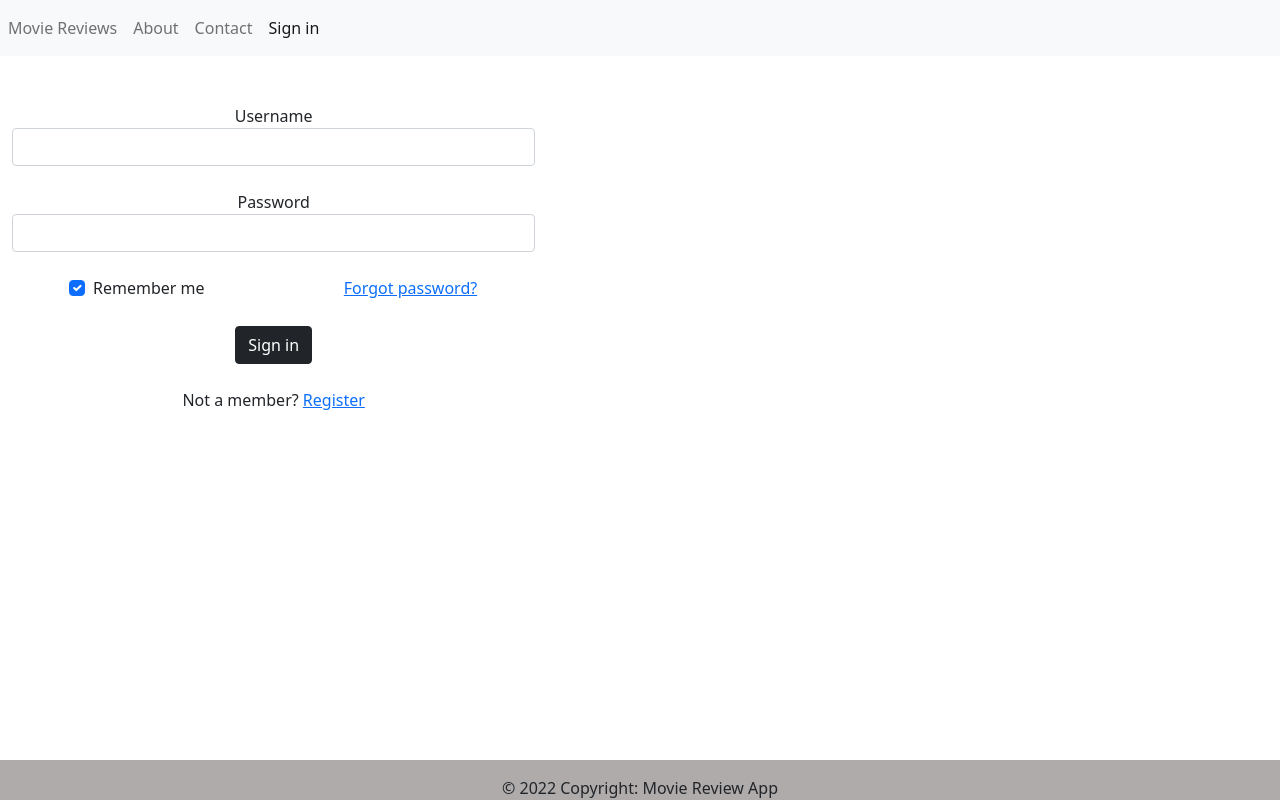
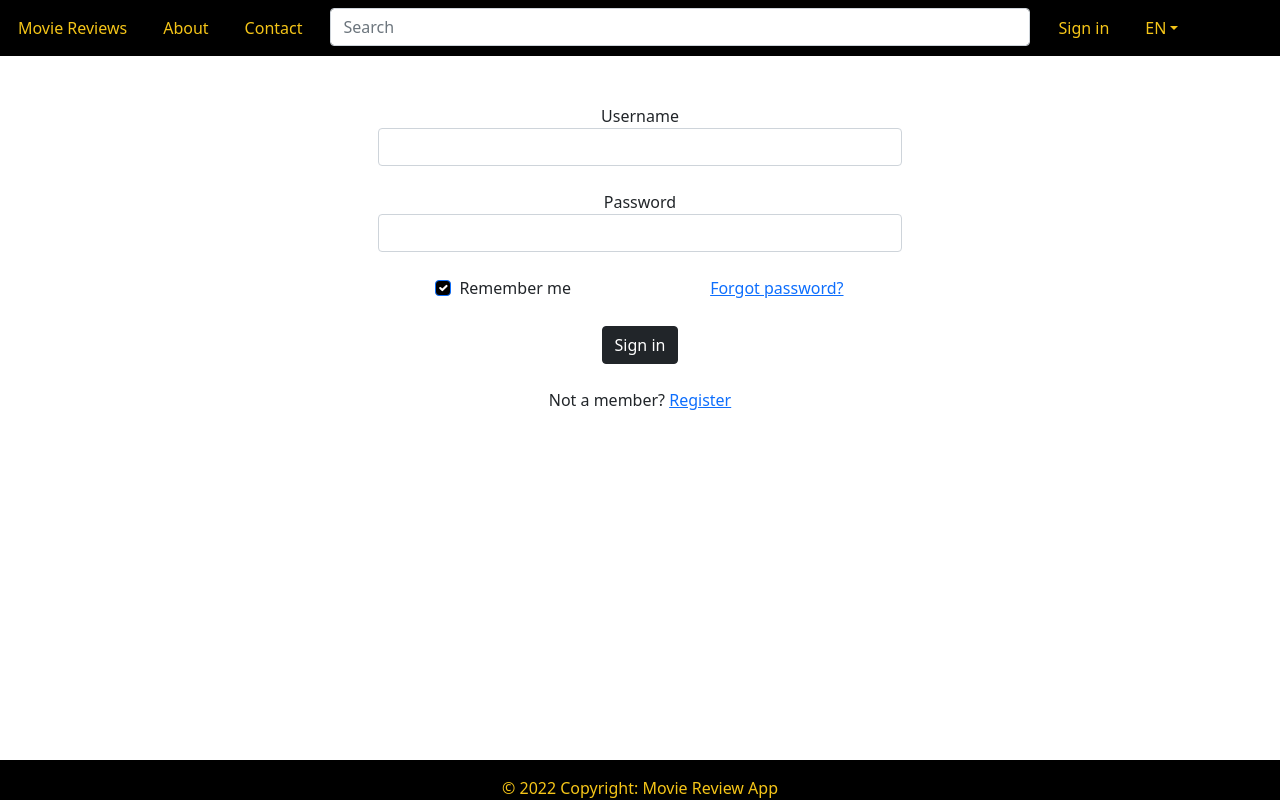
Before and after one commit to Binurim/CRUD, a React (Create React App) app in the folder client/: page /login in a window 1280 px wide. Built offline with nearby package versions, Linux system fonts and the light colour scheme.

Commit message:
Updated nav bar and its styles

```diff
--- a/client/src/App.css
+++ b/client/src/App.css
@@ -30,11 +30,52 @@
   margin-bottom: 10px;
 }
 
+.navbar{
+  background:  black;
+}
+
+.navbar .navbar-collapse .navbar-nav .nav-link {
+  color:  #F5c518;
+}
+
+
 .footer {
   position: fixed;
   padding: 10px 10px 0px 10px;
   bottom: 0;
   width: 100%;
   height: 40px;
-  background: rgb(175, 171, 171);
+  color:  #F5c518;
+  background:  black;
+
 }
+
+.form-signin{
+  align-items: center;
+  justify-content: center;
+  align-content: center;
+  display: flex;
+  flex-direction: column;
+}
+
+.nav-item{
+  margin-left: 10px;
+  margin-right: 10px;
+}
+
+ul.dropdown-menu{
+  background-color: black;
+}
+
+a.dropdown-item{
+  background-color: black;
+  color: #F5c518;
+}
+
+.searchBar {
+  width: 700px;
+}
+
+#rememberMeCheck {
+  background-color: black;
+}
--- a/client/src/components/NavBar.jsx
+++ b/client/src/components/NavBar.jsx
@@ -1,15 +1,16 @@
 import React from 'react';
 import {NavLink} from "react-router-dom";
+import "../App.css";
 
 const NavBar = () => {
     return (
-      <nav className="navbar navbar-expand-lg navbar-light bg-light">
+      <nav className="navbar navbar-expand">
         <div className="collapse navbar-collapse">
           <ul className="navbar-nav mr-auto ml-auto">
             <li className="nav-item">
               <NavLink className="nav-link" to="/">
                 Movie Reviews
-                </NavLink>
+              </NavLink>
             </li>
             <li className="nav-item active  mr-3">
               <NavLink className="nav-link" to="/about">
@@ -22,9 +23,39 @@ const NavBar = () => {
               </NavLink>
             </li>
             <li className="nav-item active">
+              <form className="searchBar form-inline my-4 my-lg-0">
+                <input
+                  className="form-control search"
+                  type="search"
+                  placeholder="Search"
+                  aria-label="Search"
+                />
+              </form>
+            </li>
+            <li className="nav-item active">
               <NavLink className="nav-link" to="/login">
                 Sign in
               </NavLink>
+            </li>
+            <li className="nav-item dropdown">
+              <a
+                className="nav-link dropdown-toggle"
+                href="#"
+                id="navbarDarkDropdownMenuLink"
+                role="button"
+                data-bs-toggle="dropdown"
+                aria-expanded="false"
+              >
+                EN
+              </a>
+              <ul className="dropdown-menu">
+                <li>
+                  <a className="dropdown-item" href="#">FI</a>
+                </li>
+                <li>
+                  <a className="dropdown-item" href="#">DE</a>
+                </li>
+              </ul>
             </li>
           </ul>
         </div>
--- a/client/src/index.js
+++ b/client/src/index.js
@@ -2,6 +2,7 @@ import React from 'react';
 import ReactDOM from 'react-dom/client';
 import App from './App';
 import 'bootstrap/dist/css/bootstrap.css';
+import 'bootstrap/dist/js/bootstrap.js';
 import {BrowserRouter} from "react-router-dom";
 
 const root = ReactDOM.createRoot(document.getElementById('root'));
```
